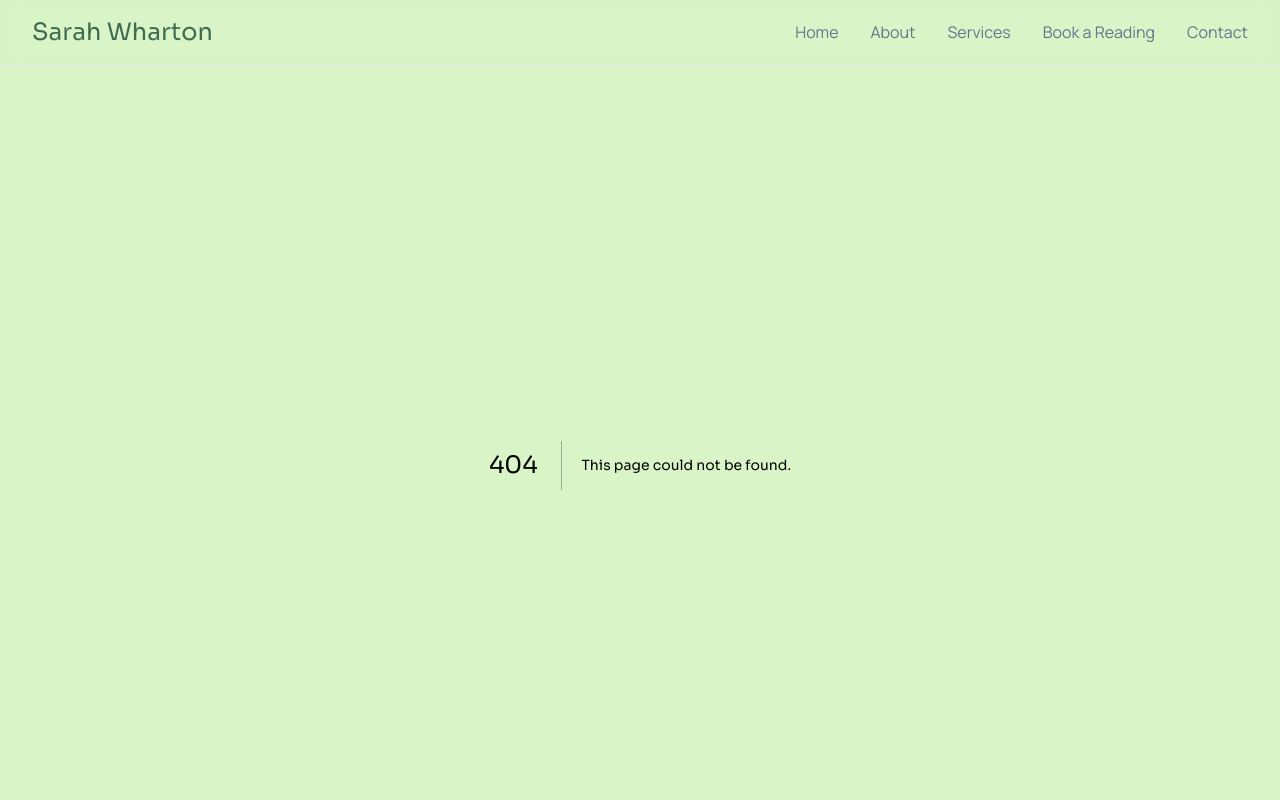
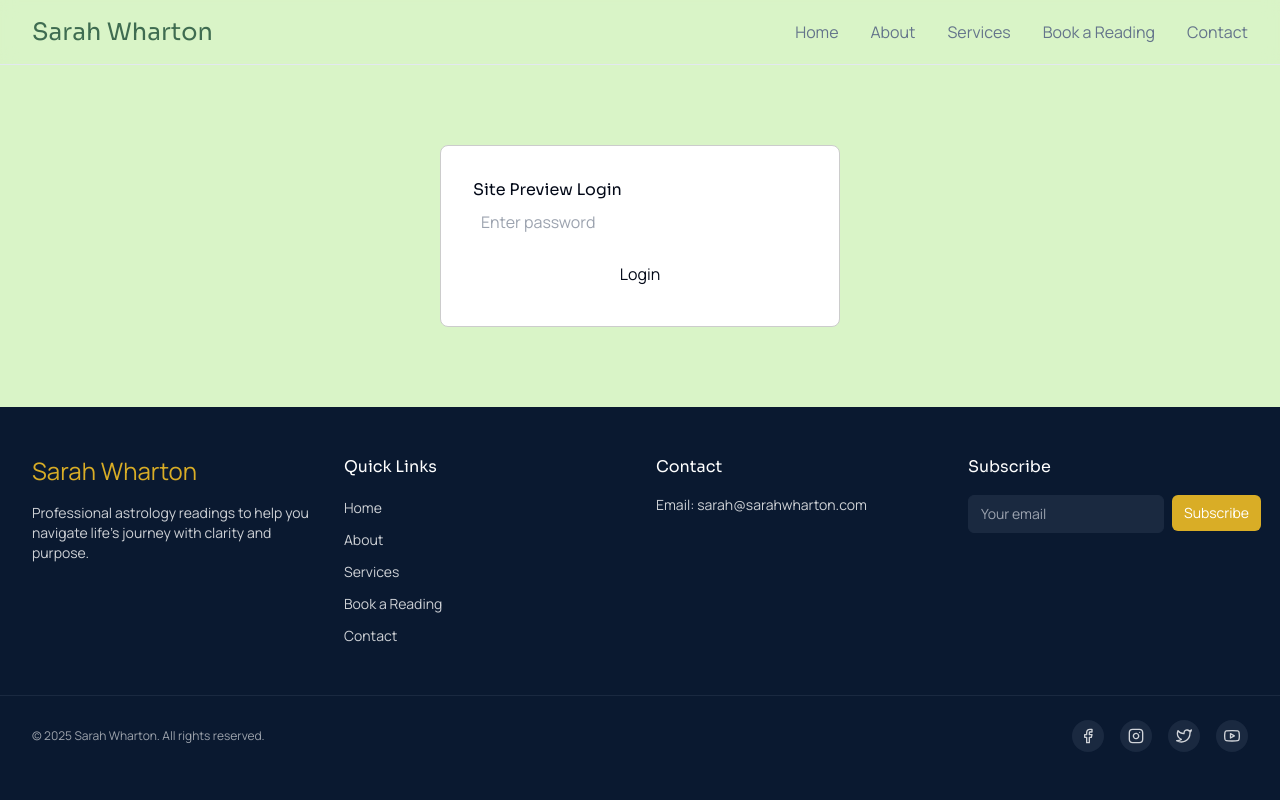
Before and after one commit to Whart0n/sarah-wharton-astrology, a Next.js app: page /login in a window 1280 px wide. Before the commit this address had no page. Shown: the top 800 px of the page. Built offline with nearby package versions, Linux system fonts and the light colour scheme.

Commit message:
feat: add subtle dev password box to landing page for development access (password: astr0Dev!2025)

```diff
--- /dev/null
+++ b/app/components/DevPassword.tsx
@@ -0,0 +1,40 @@
+"use client";
+
+import { useState } from "react";
+import { useRouter } from "next/navigation";
+
+export default function DevPassword() {
+  const [password, setPassword] = useState("");
+  const [error, setError] = useState("");
+  const router = useRouter();
+
+  const handleSubmit = (e: React.FormEvent) => {
+    e.preventDefault();
+    if (password === "astr0Dev!2025") {
+      localStorage.setItem("devAuth", "true");
+      router.refresh();
+    } else {
+      setError("Incorrect password");
+    }
+  };
+
+  // Check if already authenticated
+  if (typeof window !== "undefined" && localStorage.getItem("devAuth")) {
+    return null;
+  }
+
+  return (
+    <div style={{ position: "fixed", bottom: 6, right: 8, opacity: 0.15, zIndex: 50 }}>
+      <form onSubmit={handleSubmit} style={{ display: "flex", flexDirection: "column", alignItems: "flex-end", gap: 4 }}>
+        <input
+          type="password"
+          value={password}
+          onChange={(e) => setPassword(e.target.value)}
+          placeholder="Dev password"
+          style={{ padding: "3px 9px", fontSize: 13, borderRadius: 6, border: "1px solid #b5c0b1", background: "#fff", color: "#2d1b3b", opacity: 0.8 }}
+        />
+        {error && <span style={{ color: "#c00", fontSize: 11 }}>{error}</span>}
+      </form>
+    </div>
+  );
+}
--- /dev/null
+++ b/app/landing/page.tsx
@@ -0,0 +1,9 @@
+export default function LandingPage() {
+  return (
+    <div style={{ minHeight: '100vh', display: 'flex', flexDirection: 'column', justifyContent: 'center', alignItems: 'center', background: '#f8f8f8' }}>
+      <h1 style={{ fontSize: '2rem', marginBottom: 16 }}>Sarah Wharton Astrology</h1>
+      <p style={{ fontSize: '1.2rem', marginBottom: 32 }}>This site is under construction.<br />For bookings, email <a href="mailto:sarah@sarahwhartonastrology.com">sarah@sarahwhartonastrology.com</a></p>
+      <a href="/login" style={{ color: '#0070f3', textDecoration: 'underline' }}>Admin Login</a>
+    </div>
+  );
+}
--- /dev/null
+++ b/app/login/page.tsx
@@ -0,0 +1,37 @@
+"use client";
+import { useState } from "react";
+import { useRouter } from "next/navigation";
+
+export default function LoginPage() {
+  const [password, setPassword] = useState("");
+  const [error, setError] = useState("");
+  const router = useRouter();
+
+  const handleSubmit = (e: React.FormEvent) => {
+    e.preventDefault();
+    // This should match the password in middleware.ts
+    if (password === process.env.NEXT_PUBLIC_PREVIEW_PASSWORD || password === "letmein") {
+      document.cookie = `preview_auth=${password}; path=/`;
+      router.push("/");
+    } else {
+      setError("Incorrect password");
+    }
+  };
+
+  return (
+    <div style={{ maxWidth: 400, margin: "80px auto", padding: 32, border: "1px solid #ccc", borderRadius: 8, background: "#fff" }}>
+      <h2>Site Preview Login</h2>
+      <form onSubmit={handleSubmit}>
+        <input
+          type="password"
+          placeholder="Enter password"
+          value={password}
+          onChange={e => setPassword(e.target.value)}
+          style={{ width: "100%", padding: 8, marginBottom: 12 }}
+        />
+        <button type="submit" style={{ width: "100%", padding: 8 }}>Login</button>
+        {error && <div style={{ color: "red", marginTop: 8 }}>{error}</div>}
+      </form>
+    </div>
+  );
+}
--- a/app/page.tsx
+++ b/app/page.tsx
@@ -5,8 +5,11 @@ export const metadata = {
   description: "Website is currently under construction. To book a reading, email sarah@sarahwharton.com",
 };
 
+import DevPassword from "./components/DevPassword";
+
 export default function HomePage() {
   return (
+    <>
       <main style={{ minHeight: "100vh", display: "flex", flexDirection: "column", justifyContent: "center", alignItems: "center", background: "#f5f6f0", color: "#2d1b3b", fontFamily: "serif" }}>
         <h1 style={{ fontSize: "2.2rem", fontWeight: 700, marginBottom: 18, textAlign: "center" }}>
           Website is currently under construction
@@ -19,5 +22,7 @@ export default function HomePage() {
           </a>
         </p>
       </main>
+      <DevPassword />
+    </>
   );
 }
```
Also changed, not shown: middleware.ts (added, +41 -0 lines), 1 other file (tests, documents, lock files or other folders). Lines whose indentation alone changed are shown as unchanged.
